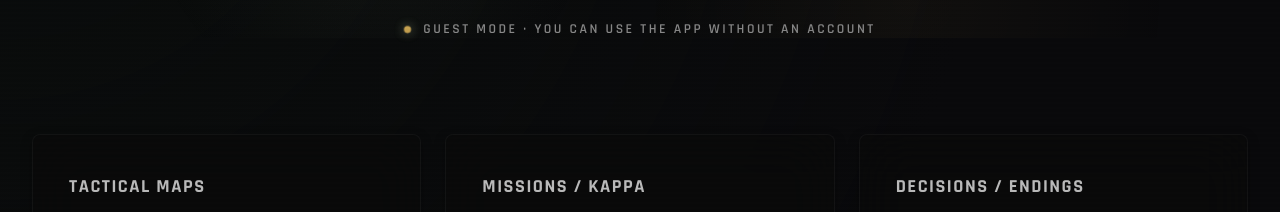
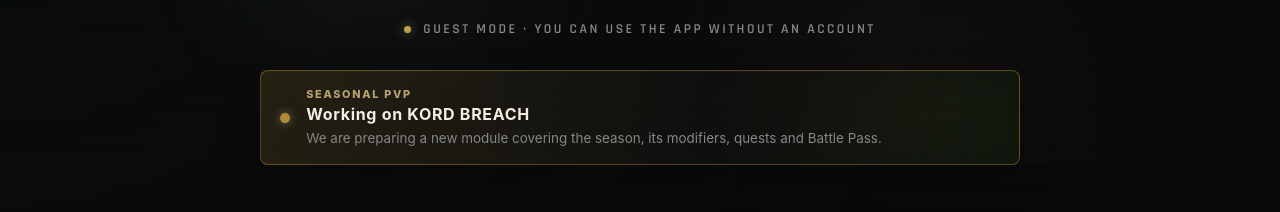
Before and after one commit to Astur99/Info-Tarkov, a React (Vite) app in the folder tracker-ui/: page / in a window 1280 px wide. Shown: the part 238-450 px from the top of the page. Built offline with nearby package versions, Linux system fonts and the light colour scheme; no server answers.

Commit message:
feat: announce KORD BREACH module work

```diff
--- a/tracker-ui/src/App.jsx
+++ b/tracker-ui/src/App.jsx
@@ -6,6 +6,7 @@ import { supabase } from './lib/supabaseClient';
 import { shouldReloadIdentityForAuthEvent } from './lib/authState';
 import { buildProfileFromSessionMetadata, hydrateGameModePreference } from './lib/userProfilePreferences';
 import LanguageSwitcher from './components/layout/LanguageSwitcher';
+import KordBreachWorkNotice from './components/layout/KordBreachWorkNotice';
 import OfficialNewsPanel from './components/news/OfficialNewsPanel';
 import { APP_VERSION } from './data/appVersion';
 
@@ -767,6 +768,8 @@ function App() {
                 : t('home.guestMode')}
             </p>
           </div>
+
+          <KordBreachWorkNotice />
         </header>
 
         <div
--- /dev/null
+++ b/tracker-ui/src/components/layout/KordBreachWorkNotice.jsx
@@ -0,0 +1,107 @@
+import { useTranslation } from 'react-i18next';
+
+const COPY = {
+  es: {
+    eyebrow: 'PVP ESTACIONAL',
+    title: 'Trabajando en KORD BREACH',
+    body: 'Estamos preparando un nuevo módulo dedicado a la temporada, sus modificadores, misiones y Battle Pass.'
+  },
+  en: {
+    eyebrow: 'SEASONAL PVP',
+    title: 'Working on KORD BREACH',
+    body: 'We are preparing a new module covering the season, its modifiers, quests and Battle Pass.'
+  },
+  de: {
+    eyebrow: 'SAISON-PVP',
+    title: 'KORD BREACH in Arbeit',
+    body: 'Wir entwickeln ein neues Modul für die Saison, ihre Modifikatoren, Aufgaben und den Battle Pass.'
+  },
+  fr: {
+    eyebrow: 'PVP SAISONNIER',
+    title: 'KORD BREACH en préparation',
+    body: 'Nous préparons un nouveau module consacré à la saison, ses modificateurs, ses quêtes et son Battle Pass.'
+  },
+  it: {
+    eyebrow: 'PVP STAGIONALE',
+    title: 'KORD BREACH in sviluppo',
+    body: 'Stiamo preparando un nuovo modulo dedicato alla stagione, ai modificatori, alle missioni e al Battle Pass.'
+  },
+  ru: {
+    eyebrow: 'СЕЗОННЫЙ PVP',
+    title: 'Работаем над KORD BREACH',
+    body: 'Мы готовим новый модуль о сезоне, его модификаторах, заданиях и боевом пропуске.'
+  }
+};
+
+export default function KordBreachWorkNotice() {
+  const { i18n } = useTranslation();
+  const language = String(i18n.resolvedLanguage || i18n.language || 'en').split('-')[0];
+  const copy = COPY[language] || COPY.en;
+
+  return (
+    <aside
+      aria-label={copy.title}
+      style={{
+        width: 'min(760px, 100%)',
+        margin: '2rem auto 0',
+        padding: '1rem 1.2rem',
+        display: 'flex',
+        alignItems: 'center',
+        gap: '1rem',
+        textAlign: 'left',
+        border: '1px solid rgba(227, 177, 70, 0.34)',
+        borderRadius: '8px',
+        background: 'linear-gradient(100deg, rgba(227,177,70,0.12), rgba(17,18,16,0.82) 58%, rgba(26,176,21,0.05))',
+        boxShadow: '0 14px 38px rgba(0,0,0,0.24), inset 0 1px rgba(255,255,255,0.025)',
+        backdropFilter: 'blur(18px)',
+        WebkitBackdropFilter: 'blur(18px)'
+      }}
+    >
+      <span
+        aria-hidden="true"
+        style={{
+          width: '10px',
+          height: '10px',
+          flex: '0 0 10px',
+          borderRadius: '50%',
+          background: '#e3b146',
+          boxShadow: '0 0 16px rgba(227,177,70,0.72)'
+        }}
+      />
+
+      <div style={{ minWidth: 0 }}>
+        <div
+          style={{
+            marginBottom: '0.2rem',
+            color: '#b9a476',
+            fontSize: '0.68rem',
+            fontWeight: 800,
+            letterSpacing: '1.7px'
+          }}
+        >
+          {copy.eyebrow}
+        </div>
+        <strong
+          style={{
+            display: 'block',
+            color: '#f4f1e8',
+            fontSize: '1rem',
+            letterSpacing: '0.7px'
+          }}
+        >
+          {copy.title}
+        </strong>
+        <p
+          style={{
+            margin: '0.28rem 0 0',
+            color: 'var(--tk-text-muted)',
+            fontSize: '0.84rem',
+            lineHeight: 1.45
+          }}
+        >
+          {copy.body}
+        </p>
+      </div>
+    </aside>
+  );
+}
```
